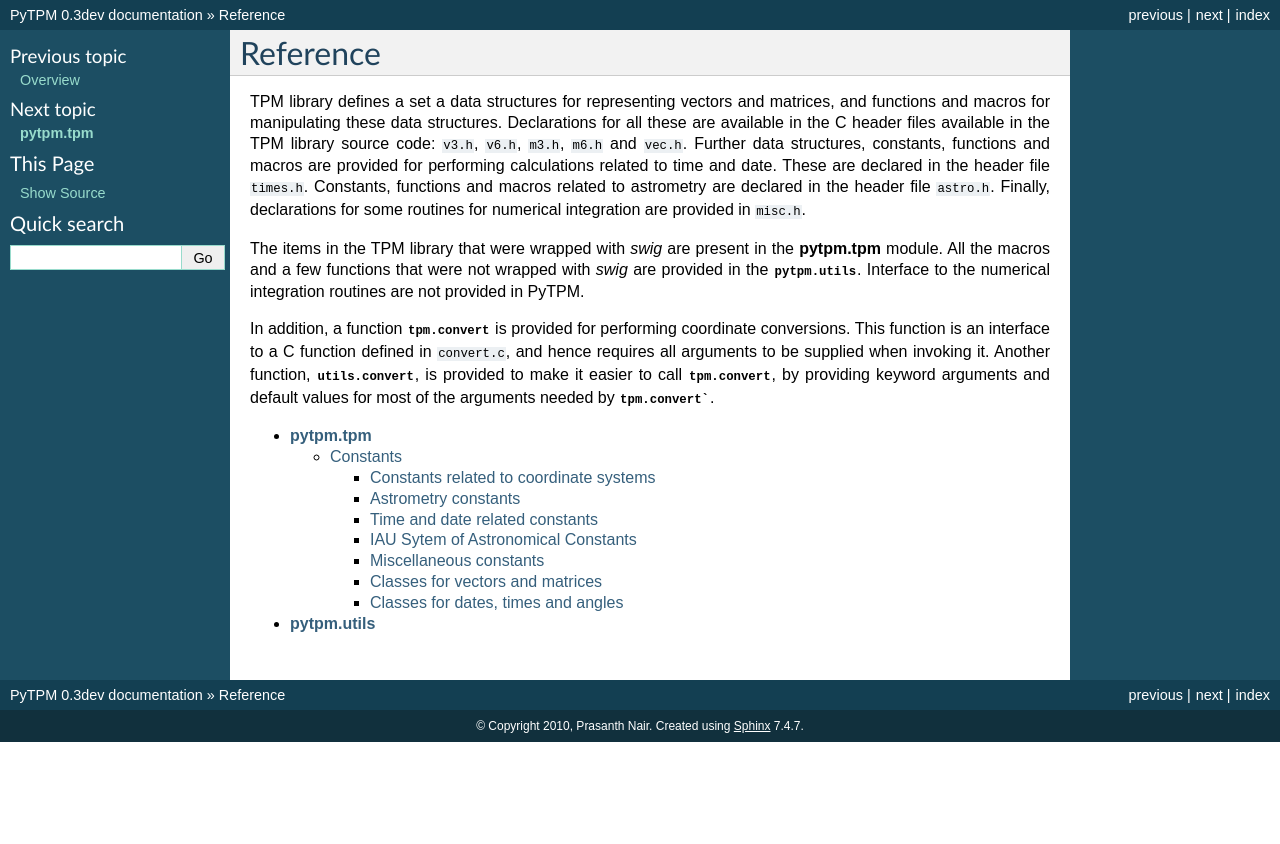
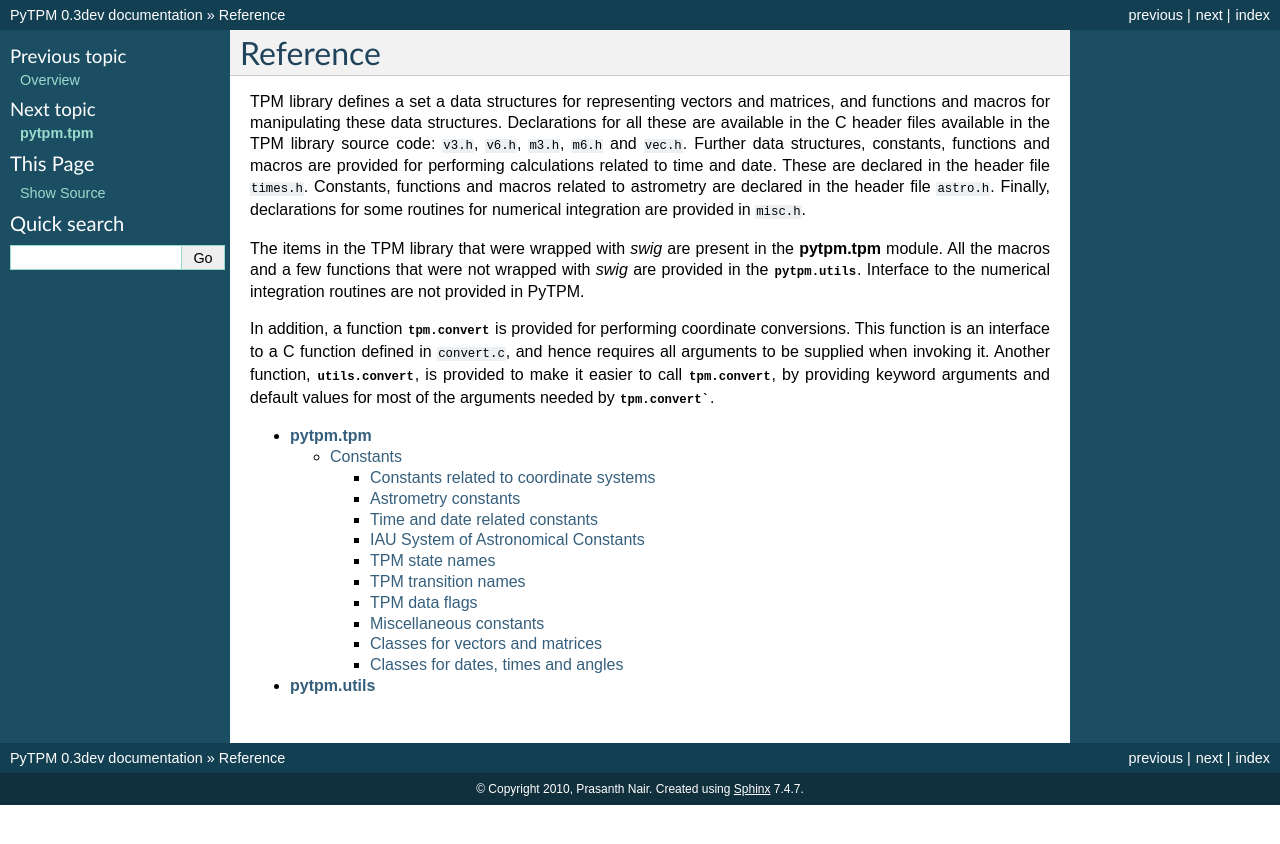
Before and after one commit to phn/pytpm, a Sphinx documentation site: the page built from doc/reference.rst, in a window 1280 px wide. Shown: the top 844 px of the page. Built offline with Sphinx 7.4.7, drawn with Linux system fonts in a browser that asks for light colours; formulas are drawn with MathJax 3; some of the changed lines change nothing that is shown.

Commit message:
Docs for constants in tpm.h.

```diff
--- a/doc/reference_tpm.rst
+++ b/doc/reference_tpm.rst
@@ -2,11 +2,10 @@
 **pytpm.tpm**
 =============
 
-.. contents::
 
 .. automodule:: pytpm.tpm
-    :members:
-    :undoc-members:
+..    :members:
+..    :undoc-members:
 
 Constants
 =========
@@ -67,8 +66,8 @@
 ``CJ``           Number of days in a Julian century.
 ==============  =======================================================
 
-IAU Sytem of Astronomical Constants
------------------------------------
+IAU System of Astronomical Constants
+------------------------------------
 
 The following table lists constants from the IAU (1976) System of
 Astronomical Constants, obtained from the Astronomical Almanac, 1984
@@ -86,8 +85,97 @@
 ``IAU_W``        Rotational velocity of the Earth in radians/second.
 ==============  =======================================================
 
+TPM state names
+---------------
+
+The targets or states in TPM are identified with integer constants:
+
+=================  ==================================================
+``N_TPM_STATES``    Number of TPM states.
+ ``TPM_S00``        Null
+ ``TPM_S01``        Heliocentric mean FK4 system, any equinox
+ ``TPM_S02``        Heliocentric mean FK5 system, any equinox
+ ``TPM_S03``        IAU 1980 Ecliptic system
+ ``TPM_S04``        IAU 1958 Galactic system
+ ``TPM_S05``        Heliocentric mean FK4 system, B1950 equinox
+ ``TPM_S06``        Heliocentric mean FK5 system, J2000 equinox
+ ``TPM_S07``        Geocentric mean FK5 system, J2000 equinox
+ ``TPM_S08``        TPM_S07 + light deflection
+ ``TPM_S09``        TPM_S08 + Aberration
+ ``TPM_S10``        TPM_S09 + precession
+ ``TPM_S11``        Geocentric apparent FK5, current equinox
+ ``TPM_S12``        Topocentric mean FK5, J2000 equinox
+ ``TPM_S13``        TPM_S12 + light definition
+ ``TPM_S14``        TPM_S13 + aberration
+ ``TPM_S15``        TPM_S14 + precession
+ ``TPM_S16``        Topocentric apparent FK5, current equinox
+ ``TPM_S17``        Topocentric apparent FK5, current equnix
+ ``TPM_S18``        Topocentric apparent (Hour Angle, Declination)
+ ``TPM_S19``        Topecentric observed (Azimuth, Elevation)
+ ``TPM_S20``        Topocentric observed (Hour Angle, Declination)
+ ``TPM_S21``        Topocentric observed WHAM (longitude, latitude)
+=================  ==================================================
+
+Some of the targets have special names:
+
+========================   ===============
+ ``TARGET_FK4``              ``TPM_S01``
+ ``TARGET_FK5``              ``TPM_S02``
+ ``TARGET_ECL``              ``TPM_S03``
+ ``TARGET_GAL``              ``TPM_S04``
+ ``TARGET_APP_HADEC``        ``TPM_S17``
+ ``TARGET_OBS_HADEC``        ``TPM_S20``
+ ``TARGET_APP_AZEL``         ``TPM_S18``
+ ``TARGET_OBS_AZEL``         ``TPM_S19``
+ ``TARGET_OBS_WHAM``         ``TPM_S21``
+ ``TARGET_HADEC``            ``TPM_S17``
+ ``TARGET_TOP_AZEL``         ``TPM_S18``
+========================   ===============
+
+TPM transition names
+--------------------
+
+The transitions between different states that can be performed in TPM
+are also coded as integer constants:
+
+===============  ==========================================================
+``N_TPM_TRANS``   Number of TPM transitions.
+``TPM_T00``       Null transition.
+``TPM_T01``       FK4 precession to B1950.
+``TPM_T02``       FK5 precession to J2000.
+``TPM_T03``       IAU 1980 ecliptic to FK5 equatorial.
+``TPM_T04``       IAU 1958 galactic to FK4 B1950.
+``TPM_T05``       IAU FK4 B1950 to FK5 J2000.
+``TPM_T06``       Heliocentric parallax.
+``TPM_T07``       Geocentric parallax.
+``TPM_T08``       Light deflection.
+``TPM_T09``       Aberration.
+``TPM_T10``       Precession from FK5 J2000 to date, i.e., given epoch.
+``TPM_T11``       Nutation.
+``TPM_T12``       Earth's rotation.
+``TPM_T13``       HA-Dec to Az-El.
+``TPM_T14``       Refraction.
+``TPM_T15``       WHAM coordinate system.
+===============  ==========================================================
+
+TPM data flags
+--------------
+
+These are the constants used to specify how the TPM data must be
+setup. See pages 14 and 15 of the TPM manual.
+
+=====================  ===================================================
+ ``TPM_INIT``           Initialize.
+ ``TPM_FAST``           Setup all calculations that are "fast".
+ ``TPM_SLOW``	          Setup all calculation that are "slow".
+ ``TPM_MEDIUM``         Setup all calculations that take "medium" amount.
+                        of time.
+ ``TPM_REFRACTION``     Setup refraction calculations.
+ ``TPM_ALL``	          Setup all calculations.
+=====================  ===================================================
+
 Miscellaneous constants
-------------------------
+-----------------------
 
 ==============  =======================================================
 ``POS``          Index of position vector in a :class:`V6` instance.
```
